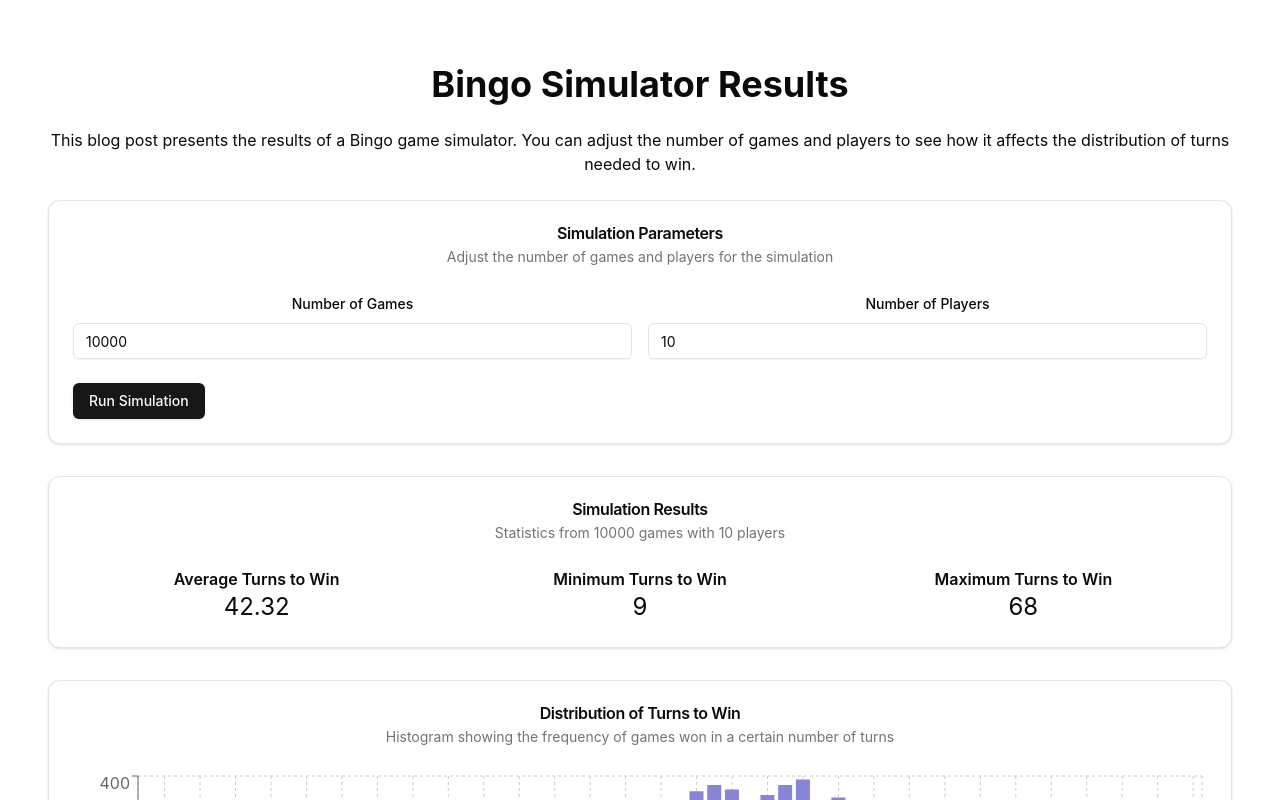
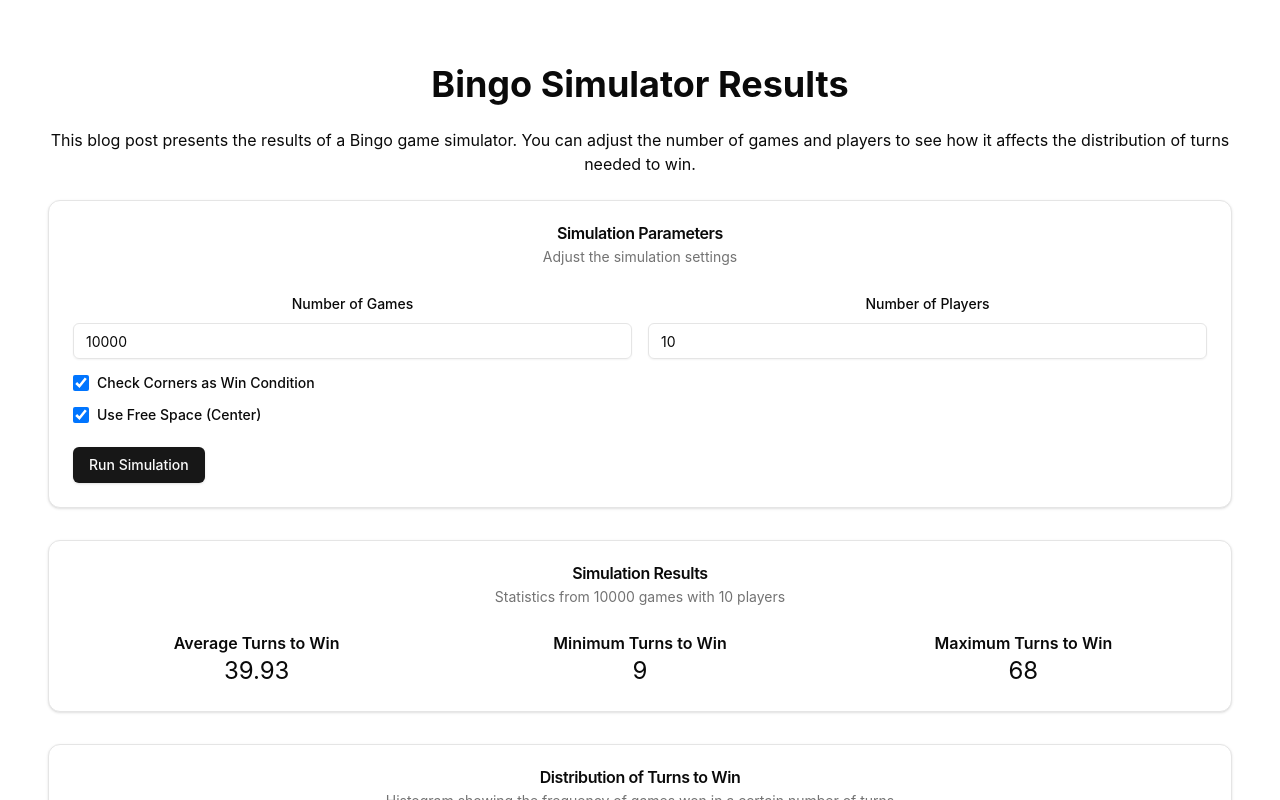
Before and after one commit to jzeiders/simulation-site, a React (Vite) app in the folder simulation-sites/: page / in a window 1280 px wide. Both pictures are taken after a click on the button "Run Simulation". Shown: the top 800 px of the page. Built offline with nearby package versions, Linux system fonts and the light colour scheme.

Commit message:
push it up

```diff
--- a/simulation-sites/src/pages/bingo-simulator-blog.tsx
+++ b/simulation-sites/src/pages/bingo-simulator-blog.tsx
@@ -14,6 +14,8 @@ interface SimulationResult {
     maxTurns: number;
     distribution: { turns: number; frequency: number }[];
     heatMap: HeatMapData;
+    avgTurnsToSecond: number;
+    turnDifferenceDistribution: { difference: number; frequency: number }[];
 }
 
 interface WinningTile {
@@ -25,6 +27,11 @@ interface WinningTile {
 interface HeatMapData {
     tiles: WinningTile[];
     maxFrequency: number;
+}
+
+interface SimulationOptions {
+    checkCorners: boolean;
+    useFreeSpace: boolean;
 }
 
 function BingoHeatMap({ heatMap }: { heatMap: HeatMapData }) {
@@ -53,20 +60,41 @@ function BingoHeatMap({ heatMap }: { heatMap: HeatMapData }) {
 export default function BingoSimulatorBlog() {
     const [numGames, setNumGames] = useState(10000)
     const [numPlayers, setNumPlayers] = useState(10)
+    const [options, setOptions] = useState<SimulationOptions>({
+        checkCorners: true,
+        useFreeSpace: true
+    })
     const [result, setResult] = useState<SimulationResult | null>(null)
     const [isLoading, setIsLoading] = useState(false)
 
     const runSimulation = () => {
         setIsLoading(true)
         try {
-            const results = simulateGames(numGames, numPlayers)
+            const results = simulateGames(numGames, numPlayers, options)
 
             const turns = results.map(r => r.turns)
             const avgTurns = turns.reduce((a, b) => a + b, 0) / turns.length
             const minTurns = Math.min(...turns)
             const maxTurns = Math.max(...turns)
 
-            // Calculate distribution
+            // Calculate turn differences and average turns to second
+            const turnDifferences = results.map(r => r.turnsToSecond - r.turns)
+            const avgTurnsToSecond = results.map(r => r.turnsToSecond).reduce((a, b) => a + b, 0) / results.length
+
+            // Calculate turn difference distribution with percentages
+            const turnDiffDistribution = turnDifferences.reduce((acc, diff) => {
+                acc[diff] = (acc[diff] || 0) + 1
+                return acc
+            }, {} as Record<number, number>)
+
+            const turnDifferenceDistribution = Object.entries(turnDiffDistribution)
+                .map(([difference, frequency]) => ({
+                    difference: parseInt(difference),
+                    frequency: (frequency / numGames) * 100  // Convert to percentage
+                }))
+                .sort((a, b) => a.difference - b.difference)
+
+            // Calculate distribution with percentages
             const distribution = turns.reduce((acc, turns) => {
                 acc[turns] = (acc[turns] || 0) + 1
                 return acc
@@ -74,7 +102,7 @@ export default function BingoSimulatorBlog() {
 
             const distributionArray = Object.entries(distribution).map(([turns, frequency]) => ({
                 turns: parseInt(turns),
-                frequency
+                frequency: (frequency / numGames) * 100  // Convert to percentage
             }))
 
             // Calculate position frequency
@@ -106,7 +134,9 @@ export default function BingoSimulatorBlog() {
                 heatMap: {
                     tiles,
                     maxFrequency
-                }
+                },
+                avgTurnsToSecond,
+                turnDifferenceDistribution
             })
         } catch (error) {
             console.error('Error running simulation:', error)
@@ -124,10 +154,10 @@ export default function BingoSimulatorBlog() {
             <Card className="mb-8">
                 <CardHeader>
                     <CardTitle>Simulation Parameters</CardTitle>
-                    <CardDescription>Adjust the number of games and players for the simulation</CardDescription>
+                    <CardDescription>Adjust the simulation settings</CardDescription>
                 </CardHeader>
                 <CardContent>
-                    <div className="grid grid-cols-1 md:grid-cols-2 gap-4">
+                    <div className="grid grid-cols-1 md:grid-cols-2 gap-4 mb-4">
                         <div className="space-y-2">
                             <Label htmlFor="numGames">Number of Games</Label>
                             <Input
@@ -149,6 +179,34 @@ export default function BingoSimulatorBlog() {
                                 min={1}
                                 max={100}
                             />
+                        </div>
+                    </div>
+                    <div className="space-y-4">
+                        <div className="flex items-center space-x-2">
+                            <input
+                                type="checkbox"
+                                id="checkCorners"
+                                checked={options.checkCorners}
+                                onChange={(e) => setOptions(prev => ({
+                                    ...prev,
+                                    checkCorners: e.target.checked
+                                }))}
+                                className="h-4 w-4 rounded border-gray-300"
+                            />
+                            <Label htmlFor="checkCorners">Check Corners as Win Condition</Label>
+                        </div>
+                        <div className="flex items-center space-x-2">
+                            <input
+                                type="checkbox"
+                                id="useFreeSpace"
+                                checked={options.useFreeSpace}
+                                onChange={(e) => setOptions(prev => ({
+                                    ...prev,
+                                    useFreeSpace: e.target.checked
+                                }))}
+                                className="h-4 w-4 rounded border-gray-300"
+                            />
+                            <Label htmlFor="useFreeSpace">Use Free Space (Center)</Label>
                         </div>
                     </div>
                 </CardContent>
@@ -207,9 +265,17 @@ export default function BingoSimulatorBlog() {
                                 <ResponsiveContainer width="100%" height="100%">
                                     <BarChart data={result.distribution}>
                                         <CartesianGrid strokeDasharray="3 3" />
-                                        <XAxis dataKey="turns" />
-                                        <YAxis />
-                                        <Tooltip />
+                                        <XAxis
+                                            dataKey="turns"
+                                            label={{ value: 'Number of Turns', position: 'bottom' }}
+                                        />
+                                        <YAxis
+                                            label={{ value: 'Percentage of Games', angle: -90, position: 'insideLeft' }}
+                                            tickFormatter={(value) => `${value.toFixed(1)}%`}
+                                        />
+                                        <Tooltip
+                                            formatter={(value: number) => [`${value.toFixed(1)}%`, 'Percentage of Games']}
+                                        />
                                         <Bar dataKey="frequency" fill="#8884d8" />
                                     </BarChart>
                                 </ResponsiveContainer>
@@ -228,19 +294,78 @@ export default function BingoSimulatorBlog() {
                             <BingoHeatMap heatMap={result.heatMap} />
                         </CardContent>
                     </Card>
+
+                    <Card className="mt-8">
+                        <CardHeader>
+                            <CardTitle>Winner vs Runner-up Analysis</CardTitle>
+                            <CardDescription>
+                                Distribution of how many turns after the winner the next player would have won
+                            </CardDescription>
+                        </CardHeader>
+                        <CardContent>
+                            <div className="mb-4">
+                                <p className="font-semibold">Average Turns Until Second Place Would Win</p>
+                                <p className="text-2xl">{(result.avgTurnsToSecond - result.avgTurns).toFixed(2)} turns after winner</p>
+                            </div>
+                            <div className="h-[400px]">
+                                <ResponsiveContainer width="100%" height="100%">
+                                    <BarChart data={result.turnDifferenceDistribution}>
+                                        <CartesianGrid strokeDasharray="3 3" />
+                                        <XAxis
+                                            dataKey="difference"
+                                            label={{ value: 'Turns After Winner', position: 'bottom' }}
+                                        />
+                                        <YAxis
+                                            label={{ value: 'Percentage of Games', angle: -90, position: 'insideLeft' }}
+                                            tickFormatter={(value) => `${value.toFixed(1)}%`}
+                                        />
+                                        <Tooltip
+                                            formatter={(value: number) => [`${value.toFixed(1)}%`, 'Percentage of Games']}
+                                        />
+                                        <Bar dataKey="frequency" fill="#82ca9d" />
+                                    </BarChart>
+                                </ResponsiveContainer>
+                            </div>
+                        </CardContent>
+                    </Card>
                 </>
             )}
         </div>
     )
 }
 
-function simulateGames(numGames: number, numPlayers: number): { turns: number; winningPositions: { row: number; col: number }[] }[] {
-    const results: { turns: number; winningPositions: { row: number; col: number }[] }[] = []
+function simulateGames(
+    numGames: number,
+    numPlayers: number,
+    options: SimulationOptions
+): {
+    turns: number;
+    winningPositions: { row: number; col: number }[];
+    turnsToSecond: number;
+}[] {
+    const results: {
+        turns: number;
+        winningPositions: { row: number; col: number }[];
+        turnsToSecond: number;
+    }[] = []
+
     for (let i = 0; i < numGames; i++) {
         const game = generateBingoGame(numPlayers)
+        const firstWinner = turnDidWin(game, game.numbers, options)
+
+        const remainingPlayers = Array.from({ length: numPlayers }, (_, i) => i)
+            .filter(i => i !== firstWinner.playerIndex)
+
+        let minTurnsToSecond = 75
+        for (const playerIndex of remainingPlayers) {
+            const playerResult = turnDidWinPlayer(game, game.numbers, playerIndex, options)
+            minTurnsToSecond = Math.min(minTurnsToSecond, playerResult.turns)
+        }
+
         results.push({
-            turns: turnDidWin(game, game.numbers).turns,
-            winningPositions: turnDidWin(game, game.numbers).winningPositions
+            turns: firstWinner.turns,
+            winningPositions: firstWinner.winningPositions,
+            turnsToSecond: minTurnsToSecond
         })
     }
     return results
@@ -270,20 +395,36 @@ function generateBingoGame(numPlayers: number): BingoGame {
     }
 }
 
-function turnDidWin(game: BingoGame, drawnNumbers: number[]): { turns: number; winningPositions: { row: number; col: number }[] } {
+function turnDidWin(
+    game: BingoGame,
+    drawnNumbers: number[],
+    options: SimulationOptions
+): {
+    turns: number;
+    winningPositions: { row: number; col: number }[];
+    playerIndex: number;
+} {
     for (let playerIndex = 0; playerIndex < game.cards.length; playerIndex++) {
-        const { turns, winningPositions } = turnDidWinPlayer(game, drawnNumbers, playerIndex)
-        if (winningPositions) {
-            return { turns, winningPositions }
+        const { turns, winningPositions } = turnDidWinPlayer(game, drawnNumbers, playerIndex, options)
+        if (winningPositions.length > 0) {
+            return { turns, winningPositions, playerIndex }
         }
     }
     throw new Error("No winner found after 75 turns")
 }
 
-function turnDidWinPlayer(game: BingoGame, drawnNumbers: number[], playerIndex: number): { turns: number; winningPositions: { row: number; col: number }[] } {
+function turnDidWinPlayer(
+    game: BingoGame,
+    drawnNumbers: number[],
+    playerIndex: number,
+    options: SimulationOptions
+): {
+    turns: number;
+    winningPositions: { row: number; col: number }[]
+} {
     for (let i = 0; i < game.numbers.length; i++) {
         const card = game.cards[playerIndex]
-        const winningPositions = checkDidWin(card, drawnNumbers.slice(0, i + 1))
+        const winningPositions = checkDidWin(card, drawnNumbers.slice(0, i + 1), options)
         if (winningPositions) {
             return { turns: i + 1, winningPositions }
         }
@@ -293,7 +434,11 @@ function turnDidWinPlayer(game: BingoGame, drawnNumbers: number[], playerIndex:
 
 
 
-function checkDidWin(card: BingoCard, drawnNumbers: number[]): { row: number; col: number }[] | null {
+function checkDidWin(
+    card: BingoCard,
+    drawnNumbers: number[],
+    options: SimulationOptions
+): { row: number; col: number }[] | null {
     const size = 5;
     const marked = new Array(25).fill(false);
 
@@ -301,6 +446,23 @@ function checkDidWin(card: BingoCard, drawnNumbers: number[]): { row: number; co
     for (let i = 0; i < card.numbers.length; i++) {
         if (drawnNumbers.includes(card.numbers[i])) {
             marked[i] = true;
+        }
+    }
+
+    // Apply free space if enabled
+    if (options.useFreeSpace) {
+        marked[12] = true; // Center position (2,2)
+    }
+
+    // Check corners if enabled
+    if (options.checkCorners) {
+        if (marked[0] && marked[4] && marked[20] && marked[24]) {
+            return [
+                { row: 0, col: 0 },
+                { row: 0, col: 4 },
+                { row: 4, col: 0 },
+                { row: 4, col: 4 }
+            ];
         }
     }
 
@@ -332,7 +494,7 @@ function checkDidWin(card: BingoCard, drawnNumbers: number[]): { row: number; co
         }
     }
 
-    // Check diagonal (top-left to bottom-right)
+    // Check diagonals
     let diagonal1Complete = true;
     for (let i = 0; i < size; i++) {
         if (!marked[i * size + i]) {
@@ -344,7 +506,6 @@ function checkDidWin(card: BingoCard, drawnNumbers: number[]): { row: number; co
         return Array.from({ length: size }, (_, i) => ({ row: i, col: i }));
     }
 
-    // Check diagonal (top-right to bottom-left)
     let diagonal2Complete = true;
     for (let i = 0; i < size; i++) {
         if (!marked[i * size + (size - 1 - i)]) {
```
Also changed, not shown: 1 other file (tests, documents, lock files or other folders).
